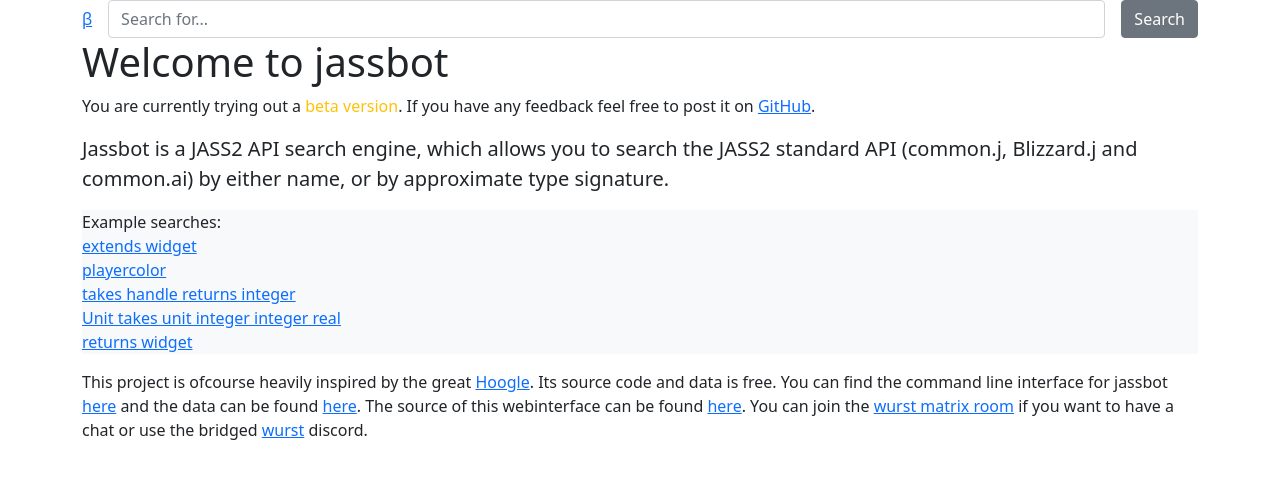
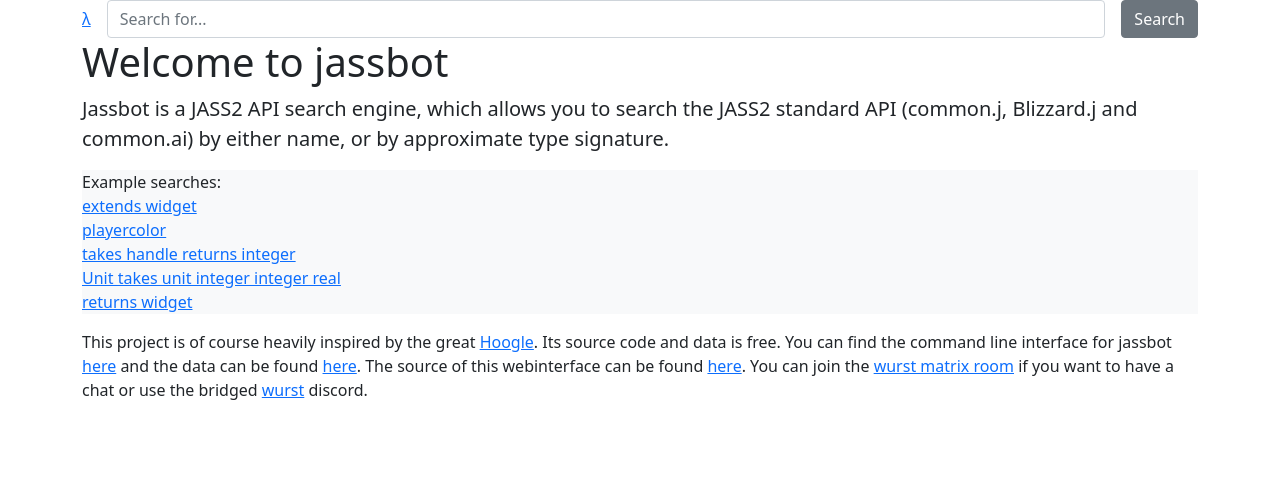
Before and after one commit to lep/jassbot-bp, a Flask app: page /jassbot/ in a window 1280 px wide. Shown: the top 479 px of the page. Run offline with Flask 3, Linux system fonts and the light colour scheme; some libraries are stand-ins or nearby versions.

Commit message:
Final touches.

```diff
--- a/jassbot/__init__.py
+++ b/jassbot/__init__.py
@@ -193,6 +193,11 @@ def doc_api(entity):
             'kind': kind
             }
 
+@bp.errorhandler(404)
+@bp.errorhandler(Exception)
+def page_not_found(error):
+    return render_template('jassbot/404.html'), 404
+
 def create_app():
     app = flask.Flask(__name__)
     app.config.from_prefixed_env()
--- a/jassbot/templates/jassbot/index.html.j2
+++ b/jassbot/templates/jassbot/index.html.j2
@@ -10,7 +10,7 @@
     <div class="col">
 	<form id="searchinput" action="{{url_for('.search')}}" method="get">
 	    <div id="searchbox" class="hstack gap-3">
-		<a id="home" href="{{url_for('.index')}}">&beta;</a>
+		<a id="home" href="{{url_for('.index')}}">&lambda;</a>
 		<input class="form-control" id="search" autocomplete="off" name="query" type="text" placeholder="Search for..." value="{{ query }}" />
 		<input class="btn btn-secondary" type="submit" value="Search"/>
 	    </div>
@@ -26,10 +26,6 @@
 	    <div class="results">
 	    {% block results %}
 		<h1>Welcome to jassbot</h1>
-    <p>
-      You are currently trying out a <span class="text-warning">beta version</span>.
-      If you have any feedback feel free to post it on <a href="https://github.com/lep/jassbot/pull/1">GitHub</a>.
-    </p>
 		<p class="lead">
 		    Jassbot is a JASS2 API search engine, which allows you to search
 		    the JASS2 standard API (common.j, Blizzard.j and common.ai) by either name, or by
@@ -51,7 +47,7 @@
 		</p>
 
 		<p>
-		    This project is ofcourse heavily inspired by the great <a href="https://hoogle.haskell.org">Hoogle</a>.
+		    This project is of course heavily inspired by the great <a href="https://hoogle.haskell.org">Hoogle</a>.
 		    Its source code and data is free. You can find the command line interface for jassbot <a href="https://github.com/lep/jassbot">here</a>
 		    and the data can be found <a href="https://github.com/lep/jassdoc">here</a>.
 		    The source of this webinterface can be found <a href="https://github.com/lep/jassbot-bp">here</a>.
--- a/pyproject.toml
+++ b/pyproject.toml
@@ -1,6 +1,6 @@
 [project]
 name = "jassbot-bp"
-version = "2.0.2"
+version = "2.0.3"
 dependencies = [
     "flask",
     "markdown",
```
Also changed, not shown: jassbot/templates/jassbot/404.html (added, +12 -0 lines).
